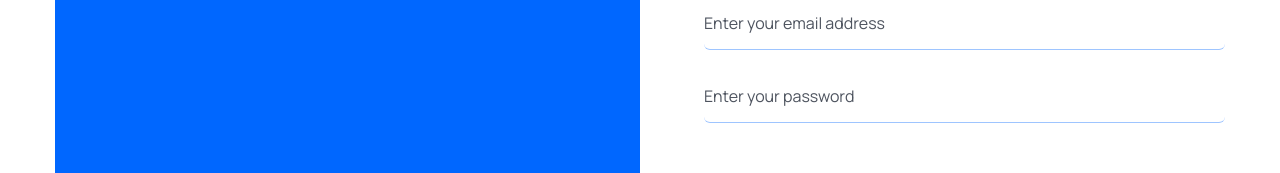
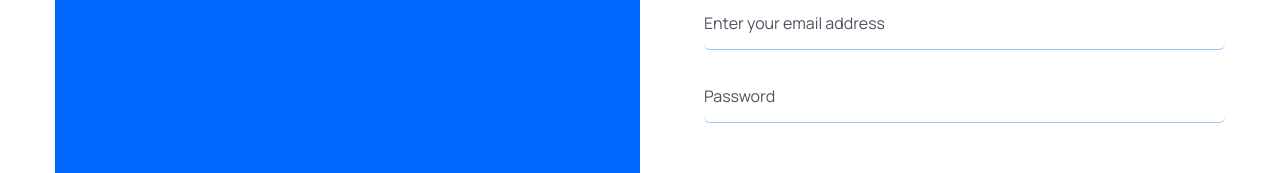
Before and after one commit to aroraadivya/Mern-Stack-Medicare, a React (Vite) app in the folder frontend/: page /register in a window 1280 px wide. Shown: the part 367-540 px from the top of the page. Built offline with nearby package versions, Linux system fonts and the light colour scheme.

Commit message:
Update password input placeholder in Signup form for clarity

```diff
--- a/frontend/src/pages/Signup.jsx
+++ b/frontend/src/pages/Signup.jsx
@@ -41,7 +41,7 @@ const Signup = () => {
                             <div className='mb-5'>
                                 <input
                                     type='password'
-                                    placeholder='Enter your password'
+                                    placeholder='Password'
                                     name='password'
                                     value=''
                                     className='w-full pr-4 py-3 border-b border-solid border-[#0066ff61] focus:outline-none focus:border-primaryColor focus:border-b-primaryColor text-[16px] leading-7 text-headingColor placeholder:text-textColor rounded-md cursor-pointer' required />
```
